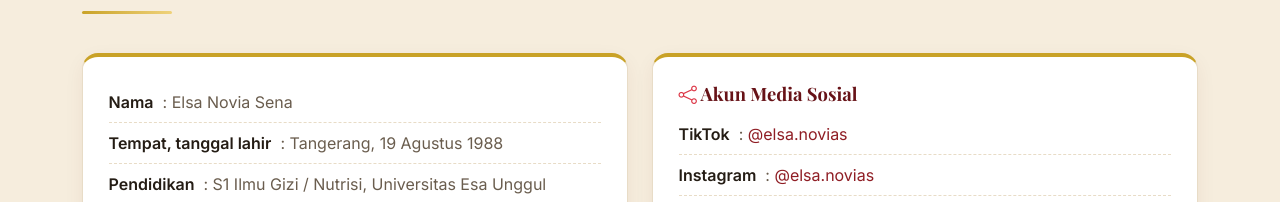
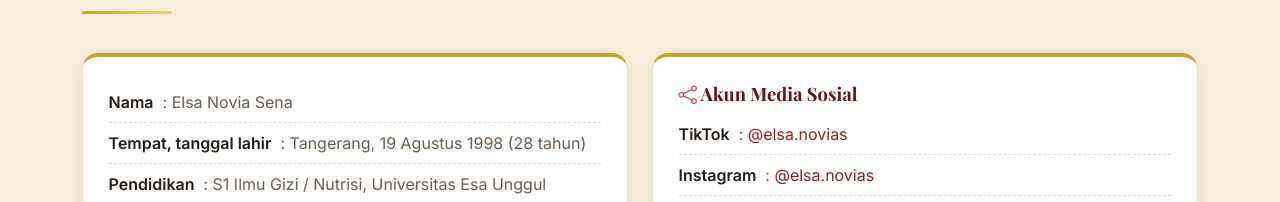
Before and after one commit to habibmuzakkipiliang/SEJARAH-CINA-BENTENG_TANGERANG, a plain HTML site: page tokoh.html in a window 1280 px wide. Shown: the part 1095-1297 px from the top of the page. Drawn offline with nearby package versions, Linux system fonts and the light colour scheme.

Commit message:
Update tokoh.html

```diff
--- a/tokoh.html
+++ b/tokoh.html
@@ -113,7 +113,7 @@
         <div class="kartu">
           <ul class="daftar-bersih">
             <li><strong>Nama</strong> &nbsp;: Elsa Novia Sena</li>
-            <li><strong>Tempat, tanggal lahir</strong> &nbsp;: Tangerang, 19 Agustus 1988</li>
+            <li><strong>Tempat, tanggal lahir</strong> &nbsp;: Tangerang, 19 Agustus 1998 (28 tahun)</li>
             <li><strong>Pendidikan</strong> &nbsp;: S1 Ilmu Gizi / Nutrisi, Universitas Esa Unggul</li>
             <li><strong>Profesi</strong> &nbsp;: Kreator konten budaya &amp; pemandu wisata budaya</li>
             <li><strong>Bidang</strong> &nbsp;: Budaya Peranakan Tionghoa / Cina Benteng</li>
```
